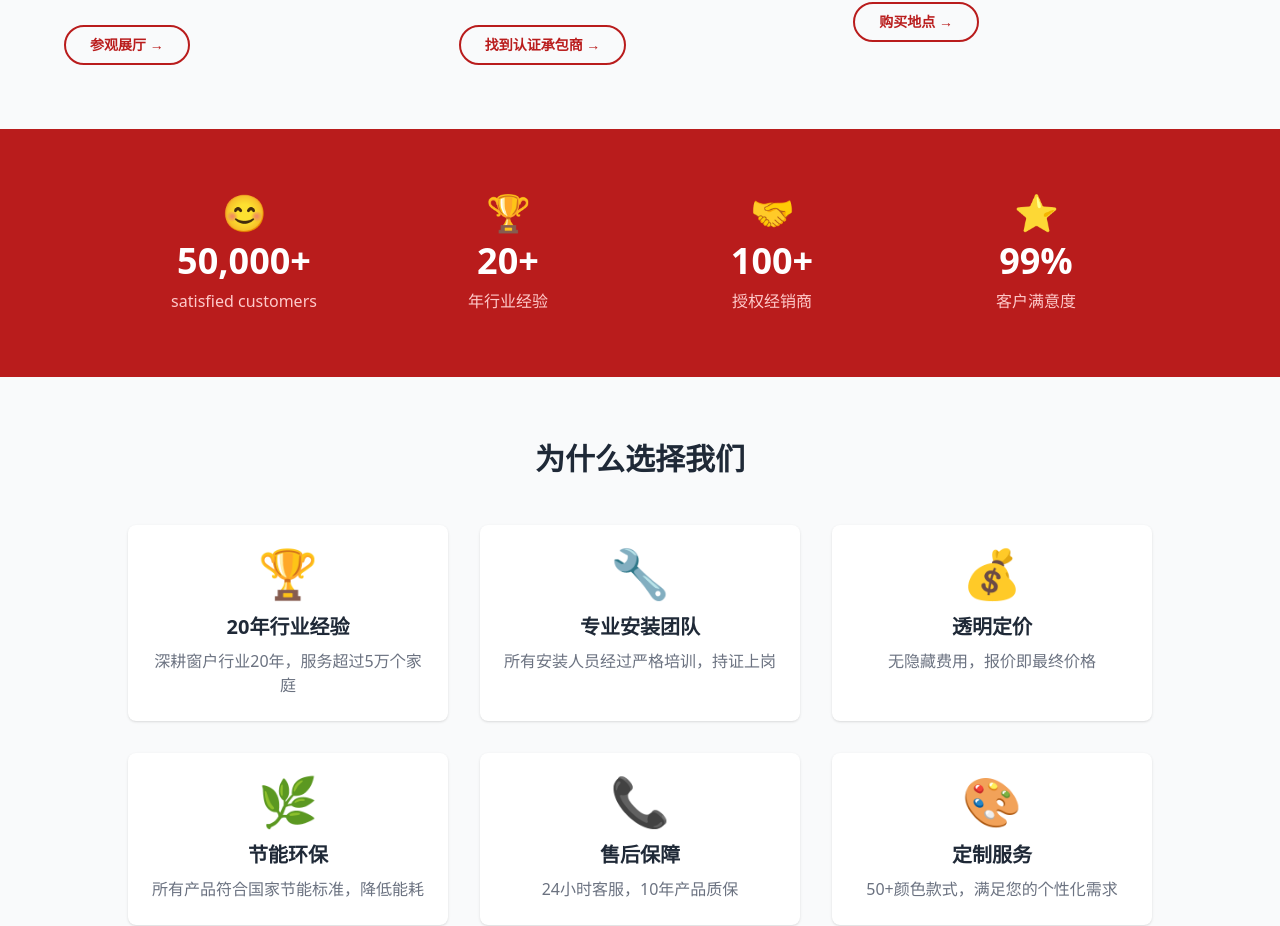
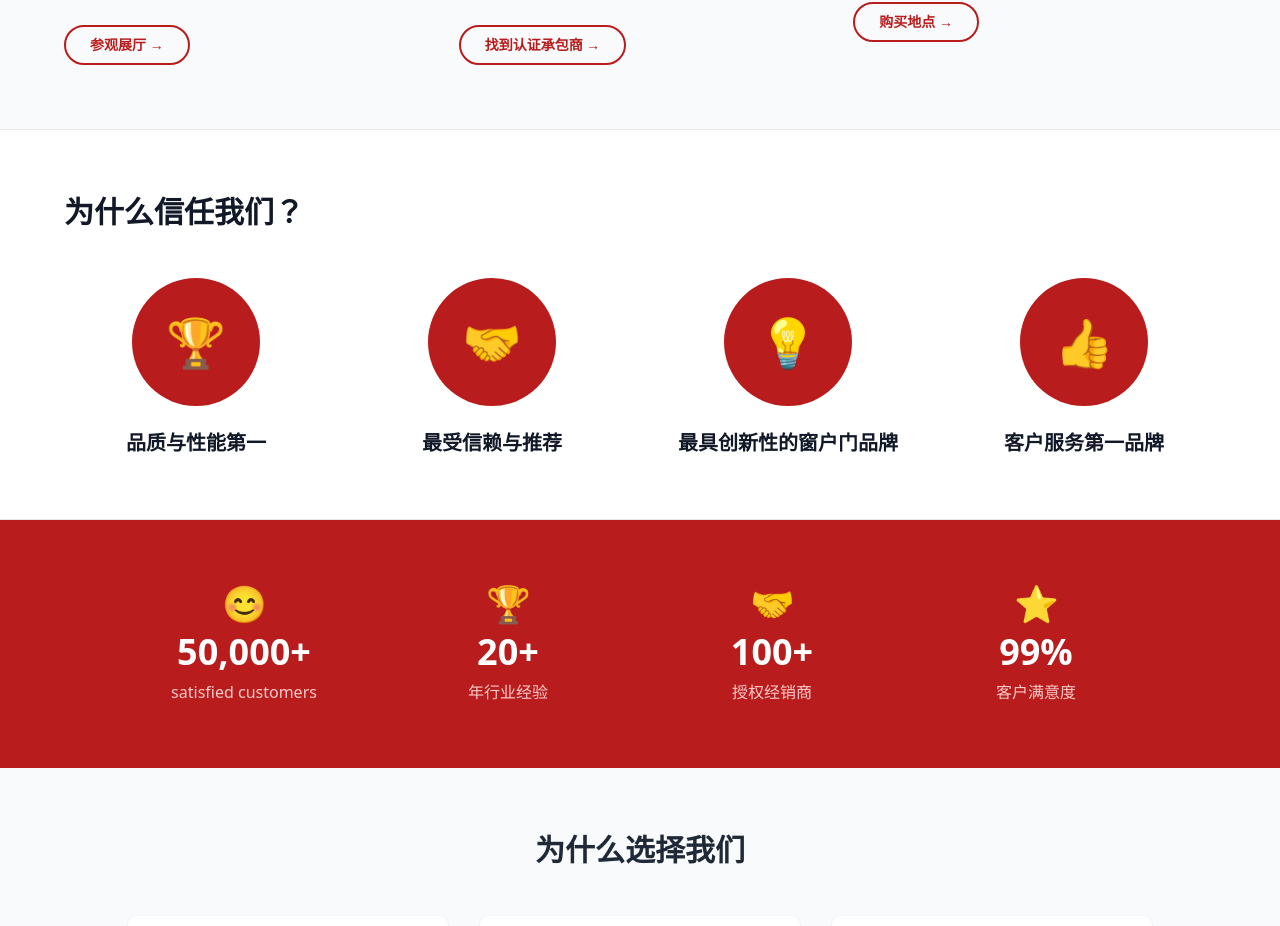
Before and after one commit to cengluandiezhang503-eng/my-window-website, a React (Create React App) app: page / in a window 1280 px wide. Shown: the part 3193-4119 px from the top of the page. Built offline with nearby package versions, Linux system fonts and the light colour scheme; no server answers.

Commit message:
add why trust section

```diff
--- a/src/App.js
+++ b/src/App.js
@@ -5,6 +5,7 @@ import ProjectStage from './ProjectStage';
 import PopularProducts from './PopularProducts';
 import WindowExplorer from './WindowExplorer';
 import NextSteps from './NextSteps';
+import WhyTrust from './WhyTrust';
 import Stats from './Stats';
 import WhyUs from './WhyUs';
 import Brands from './Brands';
@@ -27,6 +28,7 @@ function Home() {
       <PopularProducts />
       <WindowExplorer />
       <NextSteps />
+      <WhyTrust />
       <Stats />
       <WhyUs />
       <Brands />
--- /dev/null
+++ b/src/WhyTrust.js
@@ -0,0 +1,46 @@
+function WhyTrust() {
+  const stats = [
+    {
+      emoji: '🏆',
+      title: '品质与性能第一'
+    },
+    {
+      emoji: '🤝',
+      title: '最受信赖与推荐'
+    },
+    {
+      emoji: '💡',
+      title: '最具创新性的窗户门品牌'
+    },
+    {
+      emoji: '👍',
+      title: '客户服务第一品牌'
+    }
+  ];
+
+  return (
+    <div className="bg-white py-16 px-8 border-t border-b">
+      <div className="max-w-6xl mx-auto">
+        <h2 className="text-3xl font-black text-gray-900 mb-12">
+          为什么信任我们？
+        </h2>
+        <div className="grid grid-cols-4 gap-8 text-center">
+          {stats.map(function(stat, index) {
+            return (
+              <div key={index} className="flex flex-col items-center">
+                <div className="w-32 h-32 bg-red-700 rounded-full flex items-center justify-center mb-6">
+                  <span className="text-5xl">{stat.emoji}</span>
+                </div>
+                <h3 className="text-xl font-black text-gray-900 leading-tight">
+                  {stat.title}
+                </h3>
+              </div>
+            );
+          })}
+        </div>
+      </div>
+    </div>
+  );
+}
+
+export default WhyTrust;
```
